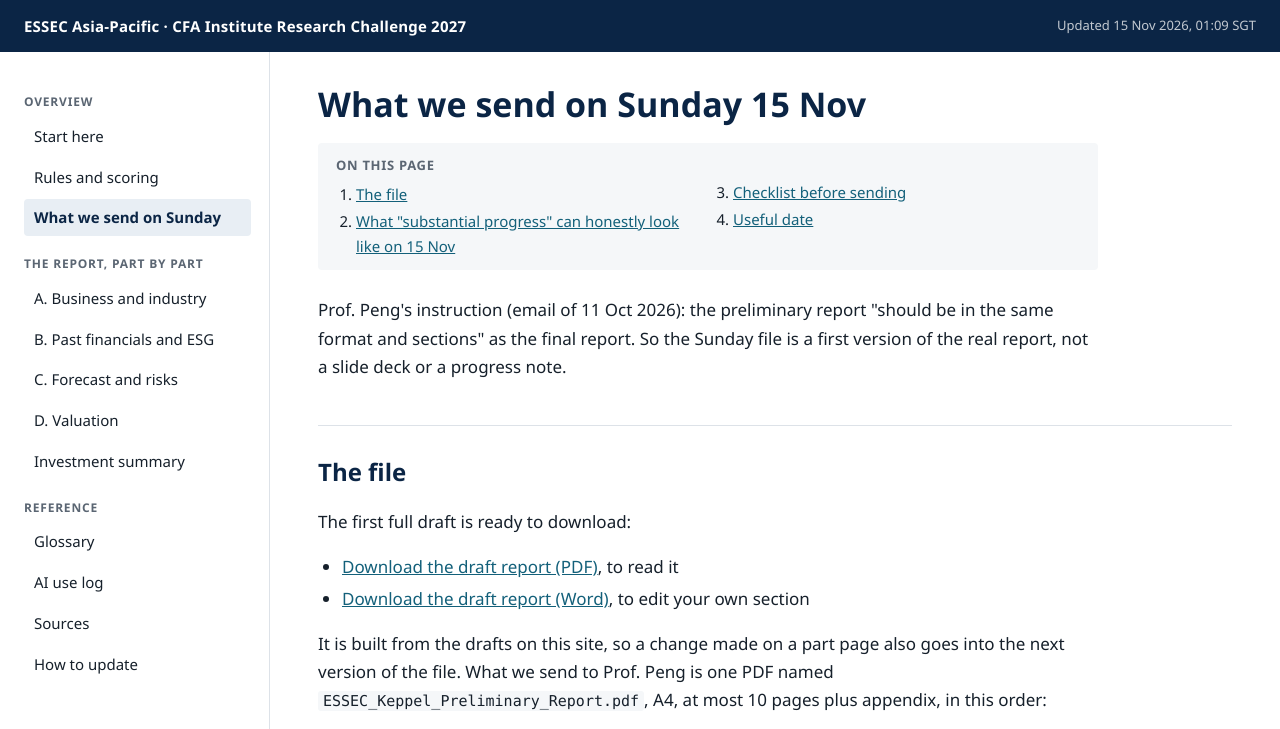
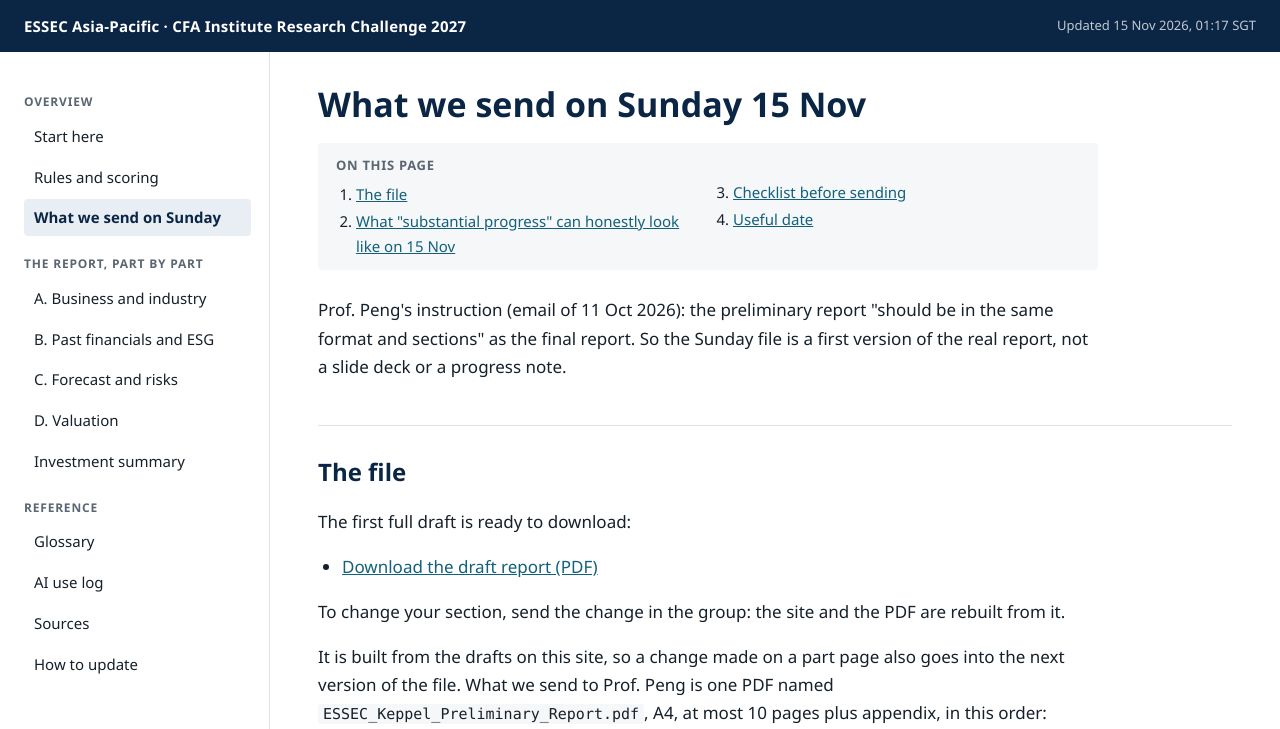
Before and after one commit to bap0eight/essec-cfa-hub, a plain HTML site: page index.html in a window 1280 px wide. Both pictures are taken after a click on the link "What we send on Sunday". Shown: the top 729 px of the page. Drawn offline with Linux system fonts and the light colour scheme.

Commit message:
Update hub 2026-11-15 01:17

```diff
--- a/index.html
+++ b/index.html
@@ -48,10 +48,10 @@ footer{margin-top:70px;padding-top:16px;border-top:1px solid var(--line);font-si
 <body>
 <header class="top"><button class="menu" aria-label="Menu" onclick="document.body.classList.toggle('navopen')">Menu</button>
 <span class="brand">ESSEC Asia-Pacific &middot; CFA Institute Research Challenge 2027</span>
-<span class="stamp">Updated 15 Nov 2026, 01:09 SGT</span></header>
+<span class="stamp">Updated 15 Nov 2026, 01:17 SGT</span></header>
 <aside class="side"><p class="navgroup">Overview</p><ul><li><a href="#home" data-page="home">Start here</a></li><li><a href="#rules" data-page="rules">Rules and scoring</a></li><li><a href="#sunday" data-page="sunday">What we send on Sunday</a></li></ul><p class="navgroup">The report, part by part</p><ul><li><a href="#part-a" data-page="part-a">A. Business and industry</a></li><li><a href="#part-b" data-page="part-b">B. Past financials and ESG</a></li><li><a href="#part-c" data-page="part-c">C. Forecast and risks</a></li><li><a href="#part-d" data-page="part-d">D. Valuation</a></li><li><a href="#summary" data-page="summary">Investment summary</a></li></ul><p class="navgroup">Reference</p><ul><li><a href="#glossary" data-page="glossary">Glossary</a></li><li><a href="#ai-use" data-page="ai-use">AI use log</a></li><li><a href="#sources" data-page="sources">Sources</a></li><li><a href="#update" data-page="update">How to update</a></li></ul></aside>
 <main><section class="page" id="home"><h1>Keppel Ltd: team hub</h1><nav class="onpage"><p>On this page</p><ol><li><a href="#home--what-is-due-and-when">What is due, and when</a></li><li><a href="#home--the-company-keppel-ltd">The company: Keppel Ltd</a></li><li><a href="#home--who-does-what">Who does what</a></li><li><a href="#home--how-to-use-this-site">How to use this site</a></li></ol></nav><p>This site holds everything the team needs for the CFA Institute Research Challenge 2027: what is due, who does what, a step-by-step guide for each part of the report, and a first draft of every part that we can edit together. It replaces the pile of PDFs: one link, always the latest version.</p>
-<p>The first full draft of the preliminary report is on the page "What we send on Sunday" (<a href="ESSEC_Keppel_Preliminary_Report.pdf">PDF</a>, <a href="ESSEC_Keppel_Preliminary_Report.docx">Word</a>).</p>
+<p>The first full draft of the preliminary report is on the page "What we send on Sunday" (<a href="ESSEC_Keppel_Preliminary_Report.pdf">download the PDF</a>).</p>
 <h2 id="home--what-is-due-and-when">What is due, and when</h2>
 <table>
 <thead>
@@ -213,9 +213,9 @@ footer{margin-top:70px;padding-top:16px;border-top:1px solid var(--line);font-si
 <h2 id="sunday--the-file">The file</h2>
 <p>The first full draft is ready to download:</p>
 <ul>
-<li><a href="ESSEC_Keppel_Preliminary_Report.pdf">Download the draft report (PDF)</a>, to read it</li>
-<li><a href="ESSEC_Keppel_Preliminary_Report.docx">Download the draft report (Word)</a>, to edit your own section</li>
+<li><a href="ESSEC_Keppel_Preliminary_Report.pdf">Download the draft report (PDF)</a></li>
 </ul>
+<p>To change your section, send the change in the group: the site and the PDF are rebuilt from it.</p>
 <p>It is built from the drafts on this site, so a change made on a part page also goes into the next version of the file. What we send to Prof. Peng is one PDF named <code>ESSEC_Keppel_Preliminary_Report.pdf</code>, A4, at most 10 pages plus appendix, in this order:</p>
 <table>
 <thead>
```
Also changed, not shown: 2 other files.
